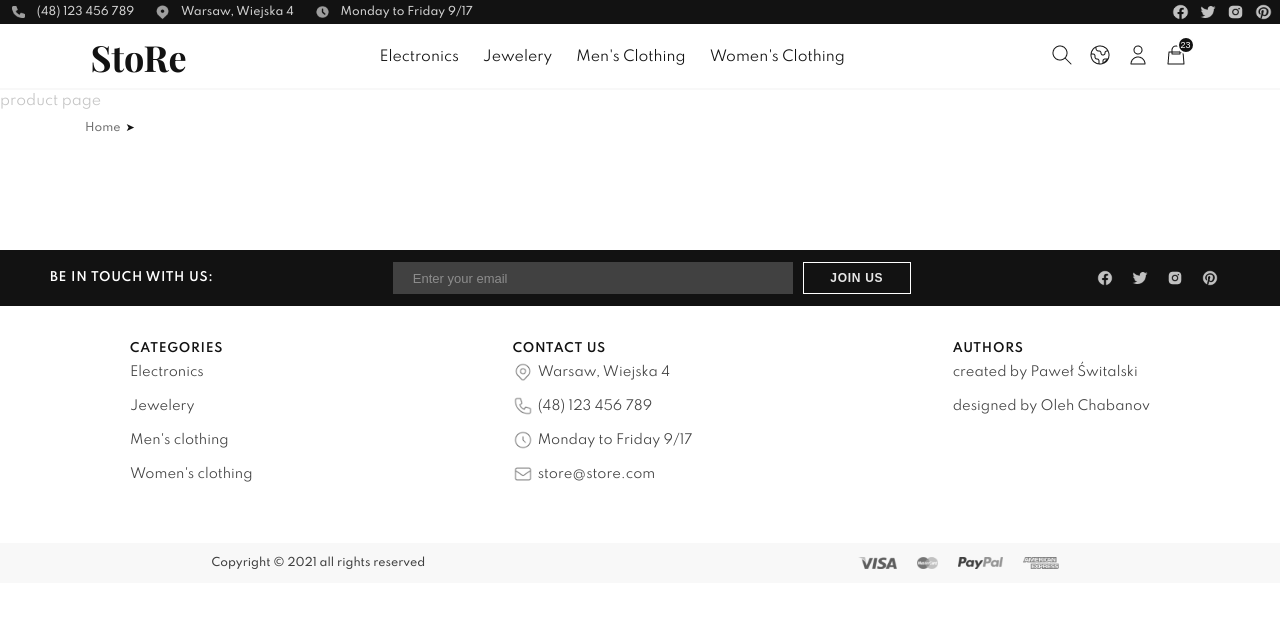
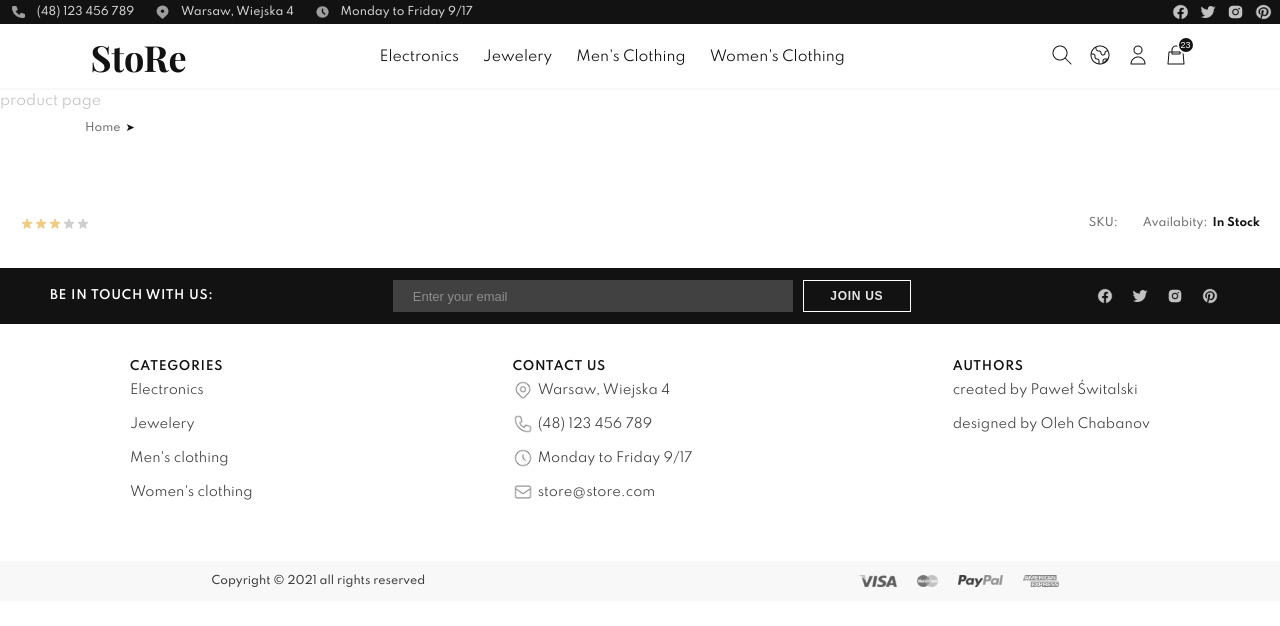
Before and after one commit to pswitalski/Store, a React (Create React App) app: page /product/17 in a window 1280 px wide. Shown: the top 626 px of the page. Built offline with nearby package versions, Linux system fonts and the light colour scheme; no server answers.

Commit message:
create ProductInfo

```diff
--- /dev/null
+++ b/src/components/ProductName/ProductInfo/ProductInfo.js
@@ -0,0 +1,34 @@
+import React, {useEffect, useState} from 'react';
+import PropTypes from 'prop-types';
+
+import { StyledProductInfo, StyledDataContainer, StyledP, StyledSpan } from './ProductInfo.styles';
+
+import Grade from 'components/ItemCard/Grade/Grade';
+
+const ProductInfo = ({id}) => {
+
+    const [grade, setGrade] = useState(5);
+
+    useEffect(() => {
+        const grade = Math.floor(Math.random() * 5) + 1;
+        setGrade(grade);
+    }, [grade])
+
+    return(
+        <StyledProductInfo>
+            <StyledDataContainer>
+                <Grade grade={grade} />
+            </StyledDataContainer>
+            <StyledDataContainer>
+                <StyledP>SKU: </StyledP><StyledSpan>{id}</StyledSpan>
+                <StyledP>Availabity: </StyledP><StyledSpan>in stock</StyledSpan>
+            </StyledDataContainer>
+        </StyledProductInfo>
+    )
+}
+
+ProductInfo.propTypes = {
+    id: PropTypes.number
+}
+
+export default ProductInfo;
--- /dev/null
+++ b/src/components/ProductName/ProductInfo/ProductInfo.styles.js
@@ -0,0 +1,32 @@
+import styled from "styled-components";
+
+export const StyledProductInfo = styled.div`
+    display: flex;
+    align-items: center;
+    justify-content: space-between;
+`;
+
+export const StyledDataContainer = styled.div`
+    display: flex;
+    align-items: center;
+    justify-content: space-between;
+    padding: 0 20px;
+`;
+
+export const StyledP = styled.p`
+margin-left: 20px;
+color: ${props => props.theme.colors.dark};
+font-weight: 500;
+font-size: 11px;
+line-height: 18px;
+opacity: 0.6;
+`;
+
+export const StyledSpan = styled.span`
+    font-weight: 700;
+    font-size: 11px;
+    line-height: 18px;
+    color: ${props => props.theme.colors.dark};
+    text-transform: capitalize;
+    margin-left: 5px;
+`;
--- a/src/components/ProductName/ProductName.js
+++ b/src/components/ProductName/ProductName.js
@@ -5,17 +5,16 @@ import { StyledProductName } from './ProductName.styles';
 
 import PathBar from 'components/CategoryName/PathBar/PathBar';
 import NameBar from 'components/CategoryName/NameBar/NameBar';
+import ProductInfo from './ProductInfo/ProductInfo';
 
-const ProductName = ({product: {title, category}}) => {
+const ProductName = ({product: {title, category, id}}) => {
 
 
     return(
         <StyledProductName>
-
-            {category}
             <PathBar category={title} productCategory={category} />
             <NameBar category={title}  />
-            {/* third bar with counter and grade */}
+            <ProductInfo id={id} />
         </StyledProductName>
     )
 }
```
